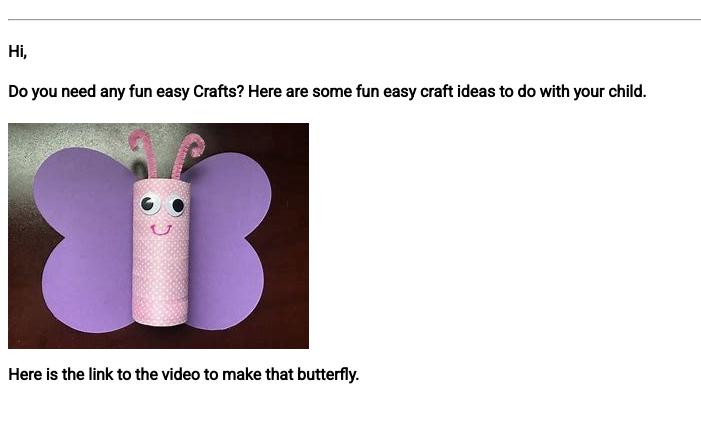
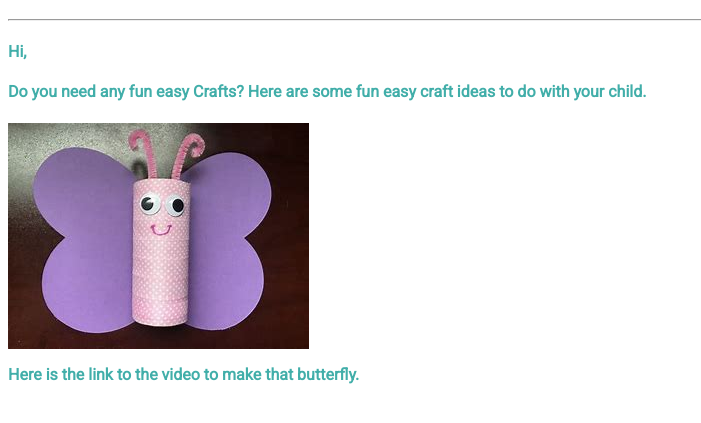
Before and after one commit to girlsrecode/Kashvi, a plain HTML site: page index.html in a window 1280 px wide. Shown: the part 87-510 px from the top of the page, without its empty margins (0-701 px from the left). Drawn offline with Linux system fonts and the light colour scheme.

Commit message:
Update style.css

```diff
--- a/style.css
+++ b/style.css
@@ -1,5 +1,6 @@
 h4{
 font-family: 'Roboto', sans-serif;
+color:#41aea9;
 }
 
 p{
```
